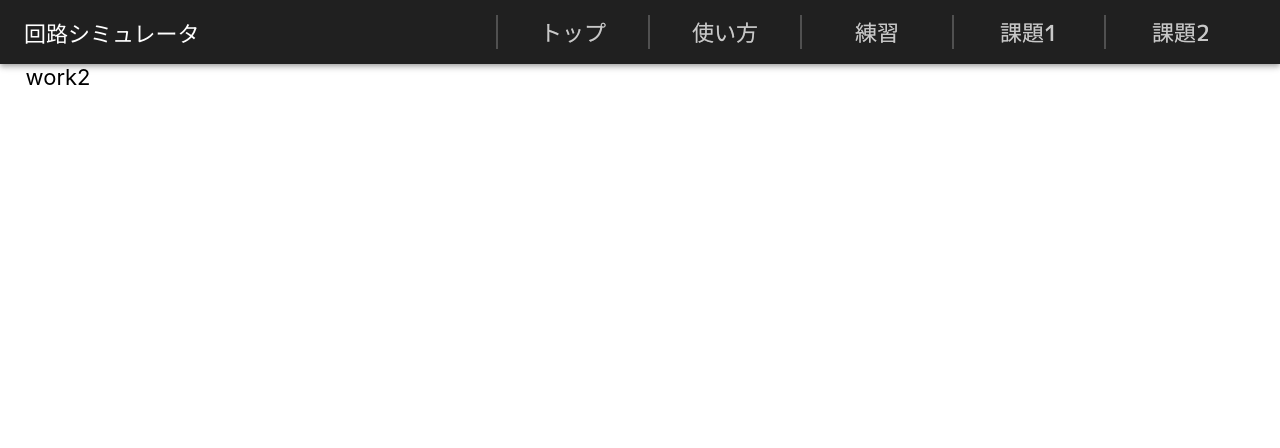
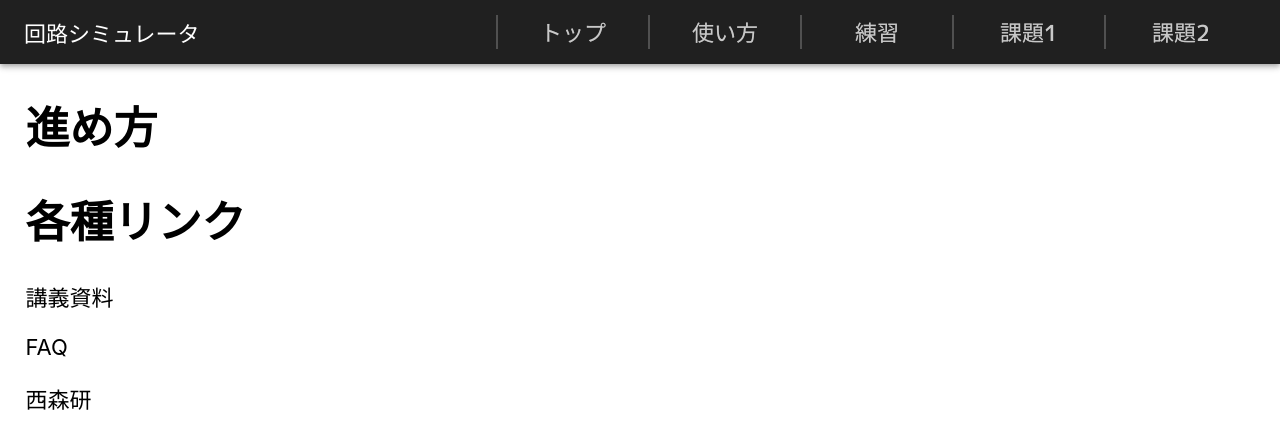
Before and after one commit to haru1843/circuit-simulation-app, a React (Create React App) app: page /circuit-simulation-app/work2 in a window 1280 px wide. Shown: the top 448 px of the page. Built offline with nearby package versions, Linux system fonts and the light colour scheme.

Commit message:
add: pages of work1 and work2

```diff
--- a/src/App.js
+++ b/src/App.js
@@ -8,6 +8,8 @@ import Header from "./views/components/header";
 import Top from "./views/pages/top";
 import Usage from "./views/pages/usage";
 import Exercise from "./views/pages/exercise";
+import Work1 from "./views/pages/work1";
+import Work2 from "./views/pages/work2";
 
 const AppDiv = styled.div`
   div.body-container {
@@ -38,12 +40,16 @@ function App() {
               path="/circuit-simulation-app/exercise"
               component={Exercise}
             ></Route>
-            <Route exact path="/circuit-simulation-app/work1">
-              work1
-            </Route>
-            <Route exact path="/circuit-simulation-app/work2">
-              work2
-            </Route>
+            <Route
+              exact
+              path="/circuit-simulation-app/work1"
+              component={Work1}
+            ></Route>
+            <Route
+              exact
+              path="/circuit-simulation-app/work2"
+              component={Work2}
+            ></Route>
             <Route>not found</Route>
           </Switch>
         </div>
--- /dev/null
+++ b/src/views/pages/work1.js
@@ -0,0 +1,27 @@
+import React from "react";
+
+import styled from "styled-components";
+
+const Work1Div = styled.div`
+  z-index: 1;
+`;
+
+function Work1() {
+  return (
+    <Work1Div>
+      <h1>進め方</h1>
+      <h1>各種リンク</h1>
+      <div>
+        <p>講義資料</p>
+      </div>
+      <div>
+        <p>FAQ</p>
+      </div>
+      <div>
+        <p>西森研</p>
+      </div>
+    </Work1Div>
+  );
+}
+
+export default Work1;
--- /dev/null
+++ b/src/views/pages/work2.js
@@ -0,0 +1,27 @@
+import React from "react";
+
+import styled from "styled-components";
+
+const Work2Div = styled.div`
+  z-index: 1;
+`;
+
+function Work2() {
+  return (
+    <Work2Div>
+      <h1>進め方</h1>
+      <h1>各種リンク</h1>
+      <div>
+        <p>講義資料</p>
+      </div>
+      <div>
+        <p>FAQ</p>
+      </div>
+      <div>
+        <p>西森研</p>
+      </div>
+    </Work2Div>
+  );
+}
+
+export default Work2;
```
